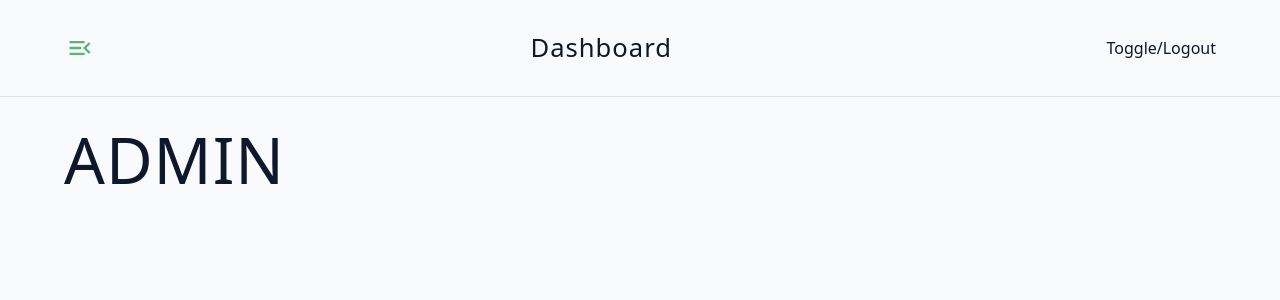
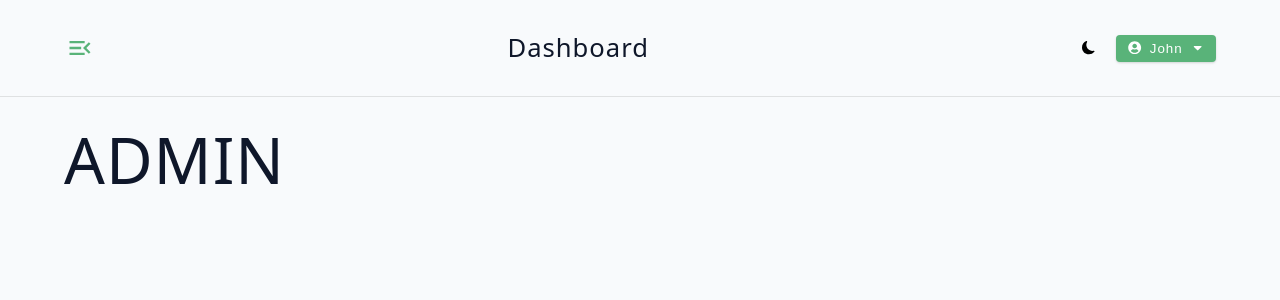
Before and after one commit to renzisheree/hr-support, a React (Vite) app in the folder client/: page /dashboard/admin in a window 1280 px wide. Shown: the top 300 px of the page. Built offline with nearby package versions, Linux system fonts and the light colour scheme.

Commit message:
nav logout and dark theme

```diff
--- a/client/src/App.jsx
+++ b/client/src/App.jsx
@@ -13,6 +13,12 @@ import {
 	Stats
 } from './pages'
 
+export const checkDefaultTheme = () => {
+	const isDarkTheme = localStorage.getItem('dark-theme') === 'true'
+	document.body.classList.toggle('dark-theme', isDarkTheme)
+	return isDarkTheme
+}
+const isDarkThemeEnabled = checkDefaultTheme()
 const router = createBrowserRouter([
 	{
 		path: '/',
--- a/client/src/assets/wrappers/LogoutContainer.js
+++ b/client/src/assets/wrappers/LogoutContainer.js
@@ -1,18 +1,21 @@
-import styled from 'styled-components';
+import styled from 'styled-components'
 
 const Wrapper = styled.div`
     position: relative;
+
     .logout-btn {
         display: flex;
         align-items: center;
         justify-content: center;
         gap: 0 0.5rem;
     }
+
     .img {
         width: 25px;
         height: 25px;
         border-radius: 50%;
     }
+
     .dropdown {
         position: absolute;
         top: 45px;
@@ -21,12 +24,14 @@ const Wrapper = styled.div`
         box-shadow: var(--shadow-2);
         text-align: center;
         visibility: hidden;
+        background: var(--primary-500);
         border-radius: var(--border-radius);
-    background: var(--primary-500);
     }
+
     .show-dropdown {
         visibility: visible;
     }
+
     .dropdown-btn {
         border-radius: var(--border-radius);
         padding: 0.5rem;
@@ -39,6 +44,6 @@ const Wrapper = styled.div`
         width: 100%;
         height: 100%;
     }
-`;
+`
 
-export default Wrapper;
+export default Wrapper
--- /dev/null
+++ b/client/src/components/LogoutContainer.jsx
@@ -0,0 +1,30 @@
+import React from 'react'
+import { FaUserCircle, FaCaretDown } from 'react-icons/fa'
+import Wrapper from '../assets/wrappers/LogoutContainer.js'
+import { useState } from 'react'
+import { useDashboardContext } from '../pages/DashboardLayout.jsx'
+
+const LogoutContainer = () => {
+	const [showLogout, setShowLogout] = useState(false)
+	const {
+		user,
+		logoutUser
+	} = useDashboardContext()
+	return (
+		<Wrapper>
+			<button type={'button'} className={'btn logout-btn'} onClick={() => {
+				setShowLogout(!showLogout)
+
+			}}>
+				<FaUserCircle/>
+				{user?.name}
+				<FaCaretDown/>
+			</button>
+			<div className={showLogout ? 'dropdown show-dropdown' : 'dropdown'}>
+				<button type="button" className={'dropdown-btn'} onClick={logoutUser}>Logout</button>
+			</div>
+		</Wrapper>
+	)
+}
+
+export default LogoutContainer
--- a/client/src/components/Navbar.jsx
+++ b/client/src/components/Navbar.jsx
@@ -3,6 +3,7 @@ import Wrapper from '../assets/wrappers/Navbar.js'
 import { MdMenuOpen } from 'react-icons/md'
 import Logo from './Logo.jsx'
 import { useDashboardContext } from '../pages/DashboardLayout.jsx'
+import { LogoutContainer, ThemeToggle } from './index.js'
 
 const Navbar = () => {
 	const { toggleSidebar } = useDashboardContext()
@@ -16,7 +17,9 @@ const Navbar = () => {
 					<Logo/>
 					<h4 className="logo-text">Dashboard</h4>
 				</div>
-				<div className="btn-container">Toggle/Logout</div>
+				<div className="btn-container">
+					<ThemeToggle/>
+					<LogoutContainer/></div>
 
 			</div>
 		</Wrapper>
--- /dev/null
+++ b/client/src/components/ThemeToggle.jsx
@@ -0,0 +1,18 @@
+import React from 'react'
+import { BsFillSunFill, BsFillMoonFill } from 'react-icons/bs'
+import { useDashboardContext } from '../pages/DashboardLayout.jsx'
+import Wrapper from '../assets/wrappers/ThemeToggle.js'
+
+const ThemeToggle = () => {
+	const {
+		isDarkTheme,
+		toggleDarkTheme
+	} = useDashboardContext()
+	return (
+		<Wrapper onClick={toggleDarkTheme}>
+			{isDarkTheme ? <BsFillSunFill/> : <BsFillMoonFill/>}
+		</Wrapper>
+	)
+}
+
+export default ThemeToggle
--- a/client/src/components/index.js
+++ b/client/src/components/index.js
@@ -3,3 +3,5 @@ export { default as FormRow } from './FormRow.jsx'
 export { default as BigSideBar } from './BigSideBar.jsx'
 export { default as SmallSideBar } from './SmallSideBar.jsx'
 export { default as Navbar } from './Navbar.jsx'
+export { default as LogoutContainer } from './LogoutContainer.jsx'
+export { default as ThemeToggle } from './ThemeToggle.jsx'
--- a/client/src/pages/DashboardLayout.jsx
+++ b/client/src/pages/DashboardLayout.jsx
@@ -2,14 +2,20 @@ import React, { createContext, useContext, useState } from 'react'
 import { Outlet } from 'react-router-dom'
 import Wrapper from '../assets/wrappers/Dashboard.js'
 import { BigSideBar, Navbar, SmallSideBar } from '../components'
+import { checkDefaultTheme } from '../App.jsx'
 
 const DashboardContext = createContext(null)
+
 const DashboardLayout = () => {
 	const user = { name: 'john' }
 	const [showSidebar, setShowSidebar] = useState(false)
-	const [isDarkTheme, setIsDarkTheme] = useState(false)
+	const [isDarkTheme, setIsDarkTheme] = useState(checkDefaultTheme())
 	const toggleDarkTheme = () => {
-		console.log('toggle dark theme')
+		const newDarkTheme = !isDarkTheme
+		setIsDarkTheme(newDarkTheme)
+		document.body.classList.toggle('dark-theme', newDarkTheme)
+		localStorage.setItem('dark-theme', newDarkTheme)
+
 	}
 	const toggleSidebar = () => {
 		console.log(showSidebar)
```
Lines whose indentation alone changed are shown as unchanged.
